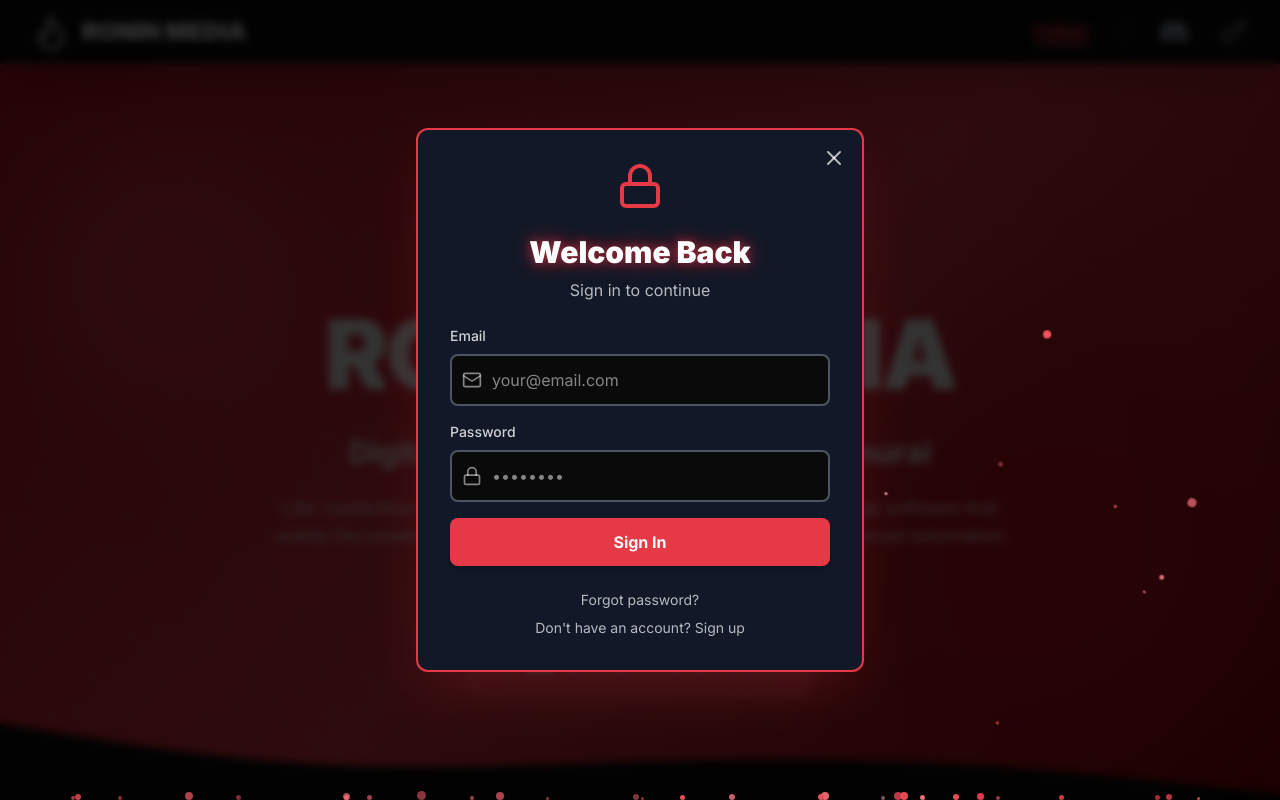
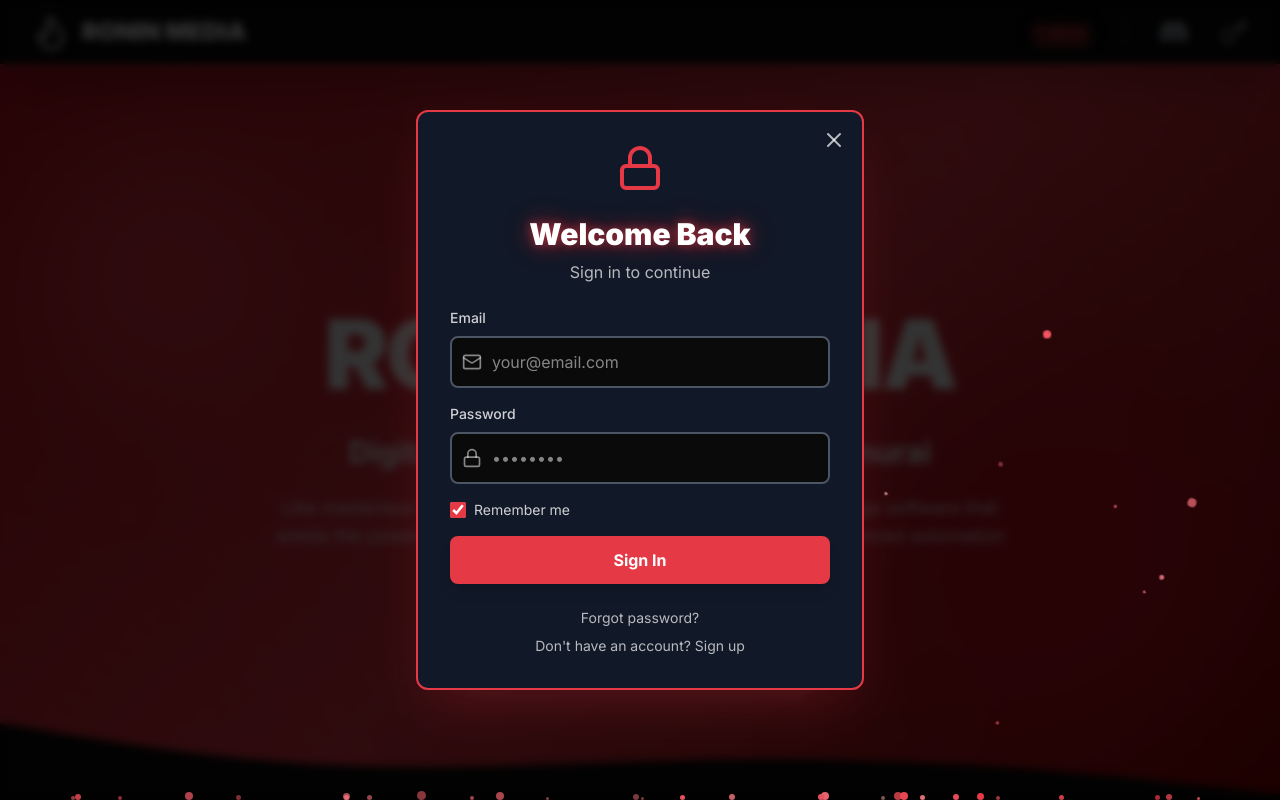
Before and after one commit to 54MUR-AI/RMG, a React (Vite) app: page /#/ in a window 1280 px wide. Both pictures are taken after a click on the button "Sign in". Shown: the top 800 px of the page. Built offline with nearby package versions, Linux system fonts and the light colour scheme.

Commit message:
Add Remember Me checkbox to login form
- Add Remember Me checkbox on sign in form
- Checkbox checked by default for better UX
- Supabase handles session persistence automatically via localStorage

```diff
--- a/src/components/AuthPopup.tsx
+++ b/src/components/AuthPopup.tsx
@@ -11,6 +11,7 @@ export default function AuthPopup({ onClose }: AuthPopupProps) {
   const [isForgotPassword, setIsForgotPassword] = useState(false)
   const [email, setEmail] = useState('')
   const [password, setPassword] = useState('')
+  const [rememberMe, setRememberMe] = useState(true)
   const [loading, setLoading] = useState(false)
   const [error, setError] = useState<string | null>(null)
   const [message, setMessage] = useState<string | null>(null)
@@ -36,6 +37,8 @@ export default function AuthPopup({ onClose }: AuthPopupProps) {
         if (error) throw error
         setMessage('Check your email for the confirmation link!')
       } else {
+        // Supabase automatically persists sessions in localStorage by default
+        // The rememberMe option is more about UX - we keep it for user preference indication
         const { error } = await supabase.auth.signInWithPassword({
           email,
           password,
@@ -91,6 +94,7 @@ export default function AuthPopup({ onClose }: AuthPopupProps) {
             </div>
 
             {!isForgotPassword && (
+              <>
                 <div>
                   <label className="block text-sm font-medium text-white/80 mb-2">
                     Password
@@ -108,6 +112,22 @@ export default function AuthPopup({ onClose }: AuthPopupProps) {
                     />
                   </div>
                 </div>
+
+                {!isSignUp && (
+                  <div className="flex items-center">
+                    <input
+                      type="checkbox"
+                      id="rememberMe"
+                      checked={rememberMe}
+                      onChange={(e) => setRememberMe(e.target.checked)}
+                      className="w-4 h-4 bg-samurai-black border-2 border-samurai-steel-dark rounded focus:ring-2 focus:ring-samurai-red accent-samurai-red cursor-pointer"
+                    />
+                    <label htmlFor="rememberMe" className="ml-2 text-sm text-white/80 cursor-pointer">
+                      Remember me
+                    </label>
+                  </div>
+                )}
+              </>
             )}
 
             {error && (
```
Lines whose indentation alone changed are shown as unchanged.
